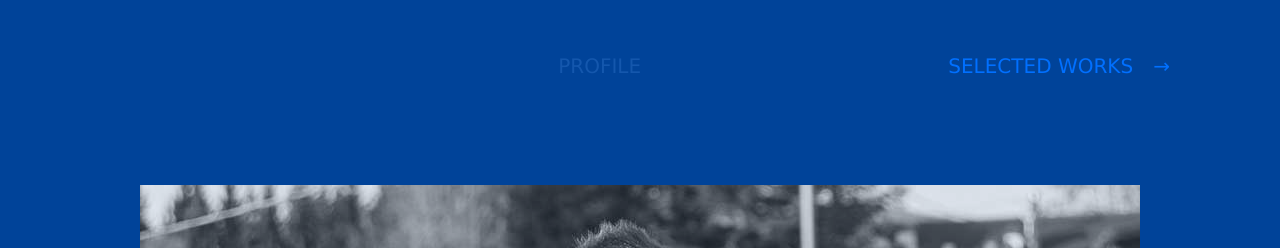
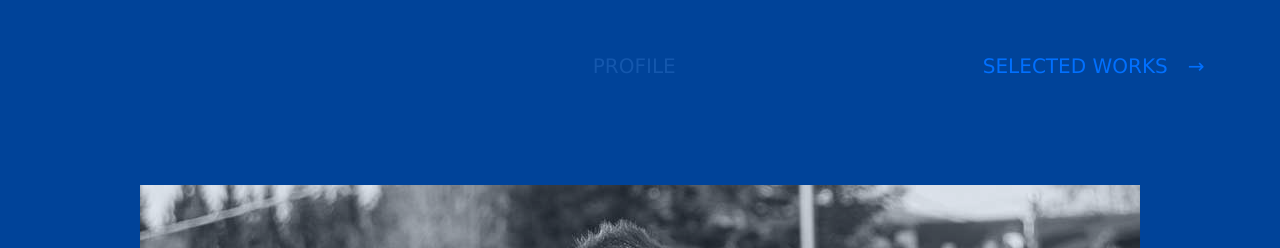
Before and after one commit to rzecchini/riccardozecchini.com, a Jekyll site: the page built from _pages/profile.html, in a window 1280 px wide. Shown: the top 248 px of the page. Built offline with Jekyll 4.4.1, drawn with Linux system fonts in a browser that asks for light colours; nearby versions of some CDN libraries; some web fonts are replaced.

Commit message:
fix nav in profile page

```diff
--- a/_sass/_layout.scss
+++ b/_sass/_layout.scss
@@ -105,7 +105,7 @@ body {
 
 .profile-page {
   .nav__profile {
-    margin-left: 30%;
+    margin-left: 33%;
   }
 }
 
```
